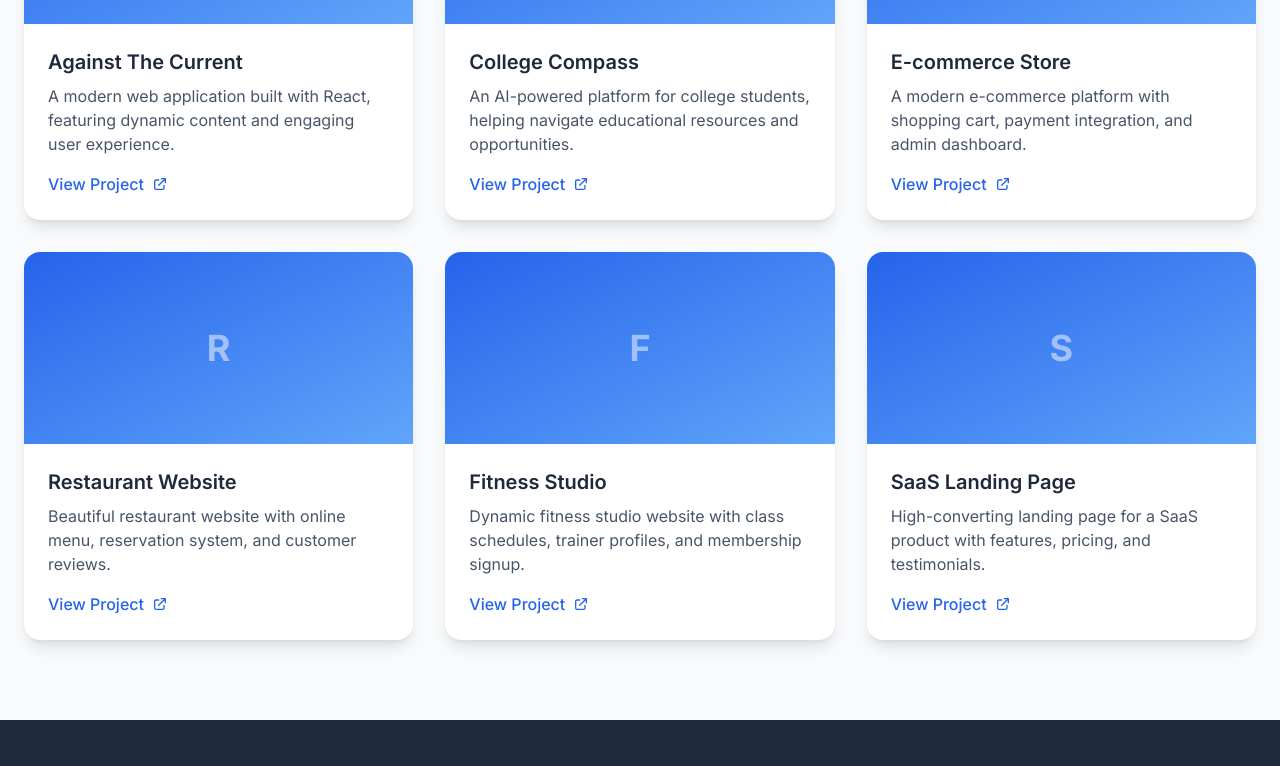
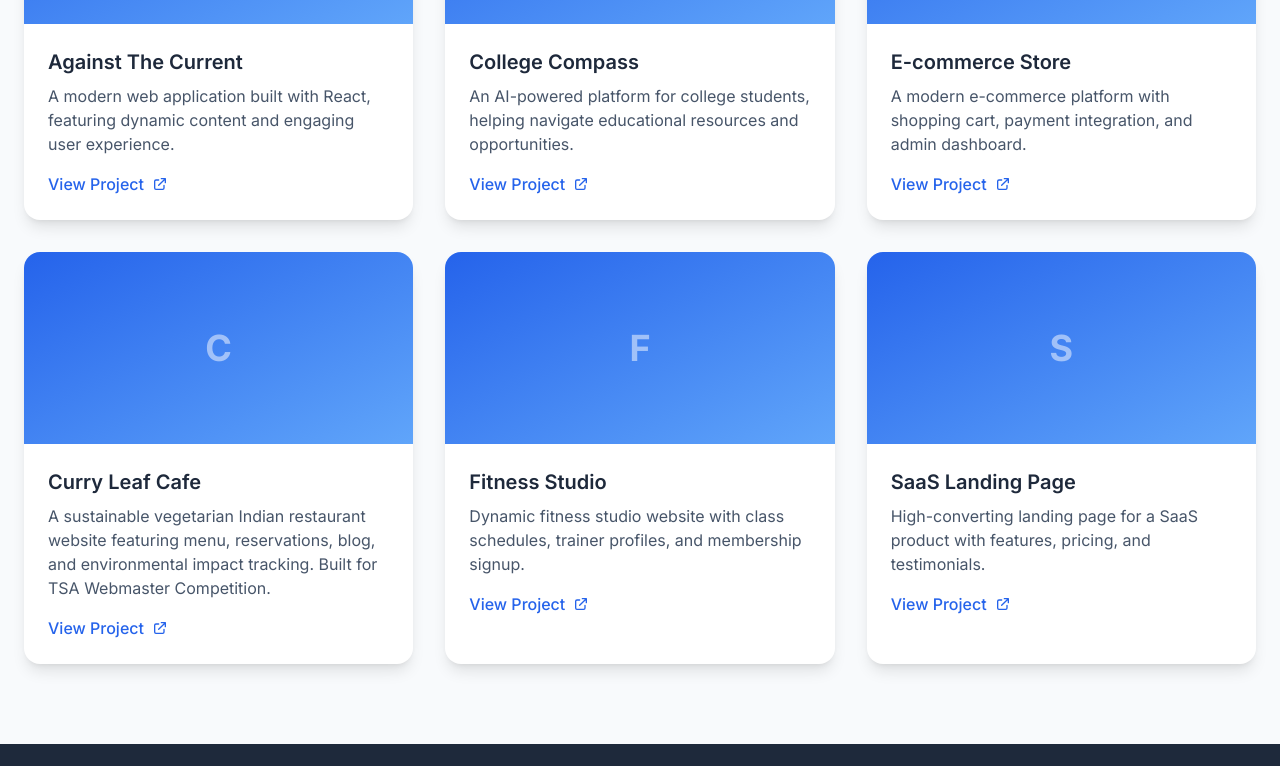
Before and after one commit to RushilJPatel/LuminaWeb, a React (Vite) app: page /portfolio in a window 1280 px wide. Shown: the part 452-1218 px from the top of the page. Built offline with nearby package versions, Linux system fonts and the light colour scheme.

Commit message:
Add Curry Leaf Cafe restaurant website project to portfolio

```diff
--- a/src/pages/Portfolio.jsx
+++ b/src/pages/Portfolio.jsx
@@ -28,11 +28,11 @@ function Portfolio() {
     },
     {
       id: 4,
-      title: 'Restaurant Website',
+      title: 'Curry Leaf Cafe',
       description:
-        'Beautiful restaurant website with online menu, reservation system, and customer reviews.',
+        'A sustainable vegetarian Indian restaurant website featuring menu, reservations, blog, and environmental impact tracking. Built for TSA Webmaster Competition.',
       imageUrl: null,
-      projectUrl: 'https://bella-vista-restaurant.vercel.app',
+      projectUrl: 'https://curryleafcafe.onrender.com/realindex.html',
     },
     {
       id: 5,
```
